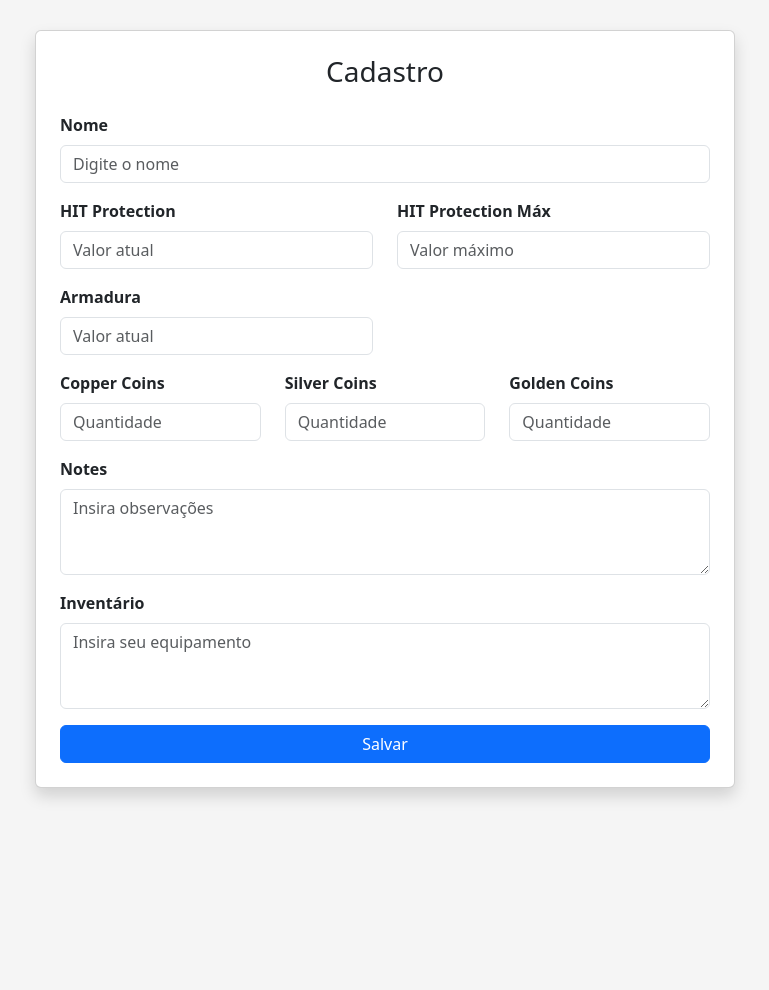
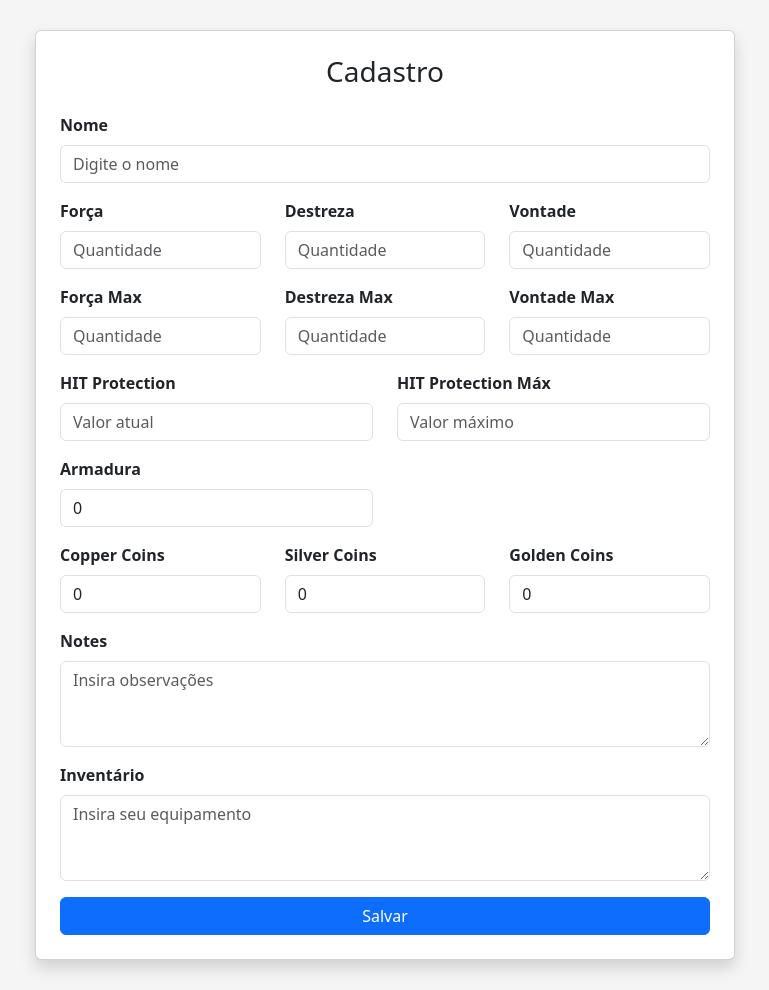
Before and after one commit to DomPedro-III/domfichas, a PHP site: a page that uses app/views/fixa.php in a window 1280 px wide. Shown: the whole page, without its empty margins (255-1024 px from the left). Before the commit the page ends 799 px from the top, so only its background shows below. Run offline with PHP 8.4, Linux system fonts and the light colour scheme; the visitor is signed in with stand-in values (Sample User, id 1).

Commit message:
Atributs Corection

```diff
--- a/app/models/Sheets.php
+++ b/app/models/Sheets.php
@@ -19,6 +19,12 @@ class Sheets {
         $stmt = $db->prepare("
             UPDATE sheets
             SET `name` = '" . $_POST['name'] . "',
+                `str` = '" . $_POST['forca'] . "',
+                `str_max` = '" . $_POST['forca_max'] . "',
+                `dex` = '" . $_POST['destreza'] . "',
+                `dex_max` = '" . $_POST['destreza_max'] . "',
+                `wil` = '" . $_POST['vontade'] . "',
+                `wil_max` = '" . $_POST['vontade_max'] . "',
                 `hit_protection` = '" . $_POST['hit_protection'] . "',
                 `hit_protection_max` = '" . $_POST['hit_protection_max'] . "',
                 `armor` = '" . $_POST['armor'] . "',
@@ -26,6 +32,7 @@ class Sheets {
                 `silver_coins` = '" . $_POST['silver_coins'] . "',
                 `golden_coins` = '" . $_POST['golden_coins'] . "',
                 `notes` = '" . $_POST['notes'] . "'
+                `inventory` = '" . $_POST['inventory'] . "'
             WHERE (`id` = '" . $_POST['id'] . "');
         ");
 
@@ -39,6 +46,12 @@ class Sheets {
             INSERT INTO sheets (
                 fk_user,
                 name,
+                str,
+                str_max,
+                dex,
+                dex_max,
+                wil,
+                wil_max,
                 hit_protection,
                 hit_protection_max,
                 armor,
@@ -46,10 +59,17 @@ class Sheets {
                 silver_coins,
                 golden_coins,
                 notes,
+                inventory,
                 id
             ) VALUES (
                 '" . $_SESSION['user']['id'] . "',
                 '" . $_POST['name'] . "',
+                '" . $_POST['forca'] . "',
+                '" . $_POST['forca_max'] . "',
+                '" . $_POST['destreza'] . "',
+                '" . $_POST['destreza_max'] . "',
+                '" . $_POST['vontade'] . "',
+                '" . $_POST['vontade_max'] . "',
                 '" . $_POST['hit_protection'] . "',
                 '" . $_POST['hit_protection_max'] . "',
                 '" . $_POST['armor'] . "',
@@ -57,6 +77,7 @@ class Sheets {
                 '" . $_POST['silver_coins'] . "',
                 '" . $_POST['golden_coins'] . "',
                 '" . $_POST['notes'] . "',
+                '" . $_POST['inventory'] . "',
                 '" . $_POST['id'] . "'
             );
         ");
--- a/app/views/fixa.php
+++ b/app/views/fixa.php
@@ -28,42 +28,73 @@
 
                     <div class="mb-3">
                         <label class="form-label"><strong>Nome</strong></label>
-                        <input type="text" class="form-control" name="name" value="<?php echo isset($sheets['name']) ? $sheets['name'] : null; ?>" placeholder="Digite o nome">
+                        <input required type="text" class="form-control" name="name" value="<?php echo isset($sheets['name']) ? $sheets['name'] : null; ?>" placeholder="Digite o nome">
+                    </div>
+
+                    <div class="row mb-3">
+                        <div class="col-md-4">
+                            <label class="form-label"><strong>Força</strong></label>
+                            <input required type="number" class="form-control" name="forca" value="<?php echo isset($sheets['forca']) ? $sheets['forca'] : null; ?>" placeholder="Quantidade">
+                        </div>
+
+                        <div class="col-md-4">
+                            <label class="form-label"><strong>Destreza</strong></label>
+                            <input required type="number" class="form-control" name="destreza" value="<?php echo isset($sheets['destreza']) ? $sheets['destreza'] : null; ?>" placeholder="Quantidade">
+                        </div>
+
+                        <div class="col-md-4">
+                            <label class="form-label"><strong>Vontade</strong></label>
+                            <input required type="number" class="form-control" name="vontade" value="<?php echo isset($sheets['vontade']) ? $sheets['vontade'] : null; ?>" placeholder="Quantidade">
+                        </div>
+                    </div>
+                    <div class="row mb-3">
+                        <div class="col-md-4">
+                            <label class="form-label"><strong>Força Max</strong></label>
+                            <input required type="number" class="form-control" name="forca_max" value="<?php echo isset($sheets['forca_max']) ? $sheets['forca_max'] : null; ?>" placeholder="Quantidade">
+                        </div>
+                        <div class="col-md-4">
+                            <label class="form-label"><strong>Destreza Max</strong></label>
+                            <input required type="number" class="form-control" name="destreza_max" value="<?php echo isset($sheets['destreza_max']) ? $sheets['destreza_max'] : null; ?>" placeholder="Quantidade">
+                        </div>
+                        <div class="col-md-4">
+                            <label class="form-label"><strong>Vontade Max</strong></label>
+                            <input required type="number" class="form-control" name="vontade_max" value="<?php echo isset($sheets['vontade_max']) ? $sheets['vontade_max'] : null; ?>" placeholder="Quantidade">
+                        </div>
                     </div>
 
                     <div class="row mb-3">
                         <div class="col-md-6">
                             <label class="form-label"><strong>HIT Protection</strong></label>
-                            <input type="number" class="form-control" name="hit_protection" value="<?php echo isset($sheets['hit_protection']) ? $sheets['hit_protection'] : null; ?>" placeholder="Valor atual">
+                            <input required type="number" class="form-control" name="hit_protection" value="<?php echo isset($sheets['hit_protection']) ? $sheets['hit_protection'] : null; ?>" placeholder="Valor atual">
                         </div>
 
                         <div class="col-md-6">
                             <label class="form-label"><strong>HIT Protection Máx</strong></label>
-                            <input type="number" class="form-control" name="hit_protection_max" value="<?php echo isset($sheets['hit_protection_max']) ? $sheets['hit_protection_max'] : null; ?>" placeholder="Valor máximo">
+                            <input required type="number" class="form-control" name="hit_protection_max" value="<?php echo isset($sheets['hit_protection_max']) ? $sheets['hit_protection_max'] : null; ?>" placeholder="Valor máximo">
                         </div>
                     </div>
 
                     <div class="row mb-3">
                         <div class="col-md-6">
                             <label class="form-label"><strong>Armadura</strong></label>
-                            <input type="number" class="form-control" name="armor" value="<?php echo isset($sheets['armor']) ? $sheets['armor'] : null; ?>" placeholder="Valor atual">
+                            <input required type="number" class="form-control" name="armor" value="<?php echo isset($sheets['armor']) ? $sheets['armor'] : 0; ?>" placeholder="Valor atual">
                         </div>
                     </div>
 
                     <div class="row mb-3">
                         <div class="col-md-4">
                             <label class="form-label"><strong>Copper Coins</strong></label>
-                            <input type="number" class="form-control" name="copper_coins" value="<?php echo isset($sheets['copper_coins']) ? $sheets['copper_coins'] : null; ?>" placeholder="Quantidade">
+                            <input type="number" class="form-control" name="copper_coins" value="<?php echo isset($sheets['copper_coins']) ? $sheets['copper_coins'] : 0; ?>" placeholder="Quantidade">
                         </div>
 
                         <div class="col-md-4">
                             <label class="form-label"><strong>Silver Coins</strong></label>
-                            <input type="number" class="form-control" name="silver_coins" value="<?php echo isset($sheets['silver_coins']) ? $sheets['silver_coins'] : null; ?>" placeholder="Quantidade">
+                            <input type="number" class="form-control" name="silver_coins" value="<?php echo isset($sheets['silver_coins']) ? $sheets['silver_coins'] : 0; ?>" placeholder="Quantidade">
                         </div>
 
                         <div class="col-md-4">
                             <label class="form-label"><strong>Golden Coins</strong></label>
-                            <input type="number" class="form-control" name="golden_coins" value="<?php echo isset($sheets['golden_coins']) ? $sheets['golden_coins'] : null; ?>" placeholder="Quantidade">
+                            <input type="number" class="form-control" name="golden_coins" value="<?php echo isset($sheets['golden_coins']) ? $sheets['golden_coins'] : 0; ?>" placeholder="Quantidade">
                         </div>
                     </div>
 
@@ -74,7 +105,7 @@
 
                     <div class="mb-3">
                         <label class="form-label"><strong>Inventário</strong></label>
-                        <textarea class="form-control" name="inventario" rows="3" placeholder="Insira seu equipamento"><?php echo isset($sheets['notes']) ? $sheets['notes'] : null; ?></textarea>
+                        <textarea class="form-control" name="inventory" rows="3" placeholder="Insira seu equipamento"><?php echo isset($sheets['inventory']) ? $sheets['inventory'] : null; ?></textarea>
                     </div>
 
                     <button type="submit" class="btn btn-primary w-100">Salvar</button>
```
Also changed, not shown: app/views/dashboard.php (+8 -4 lines), app/views/ver.php (+25 -1 lines).
